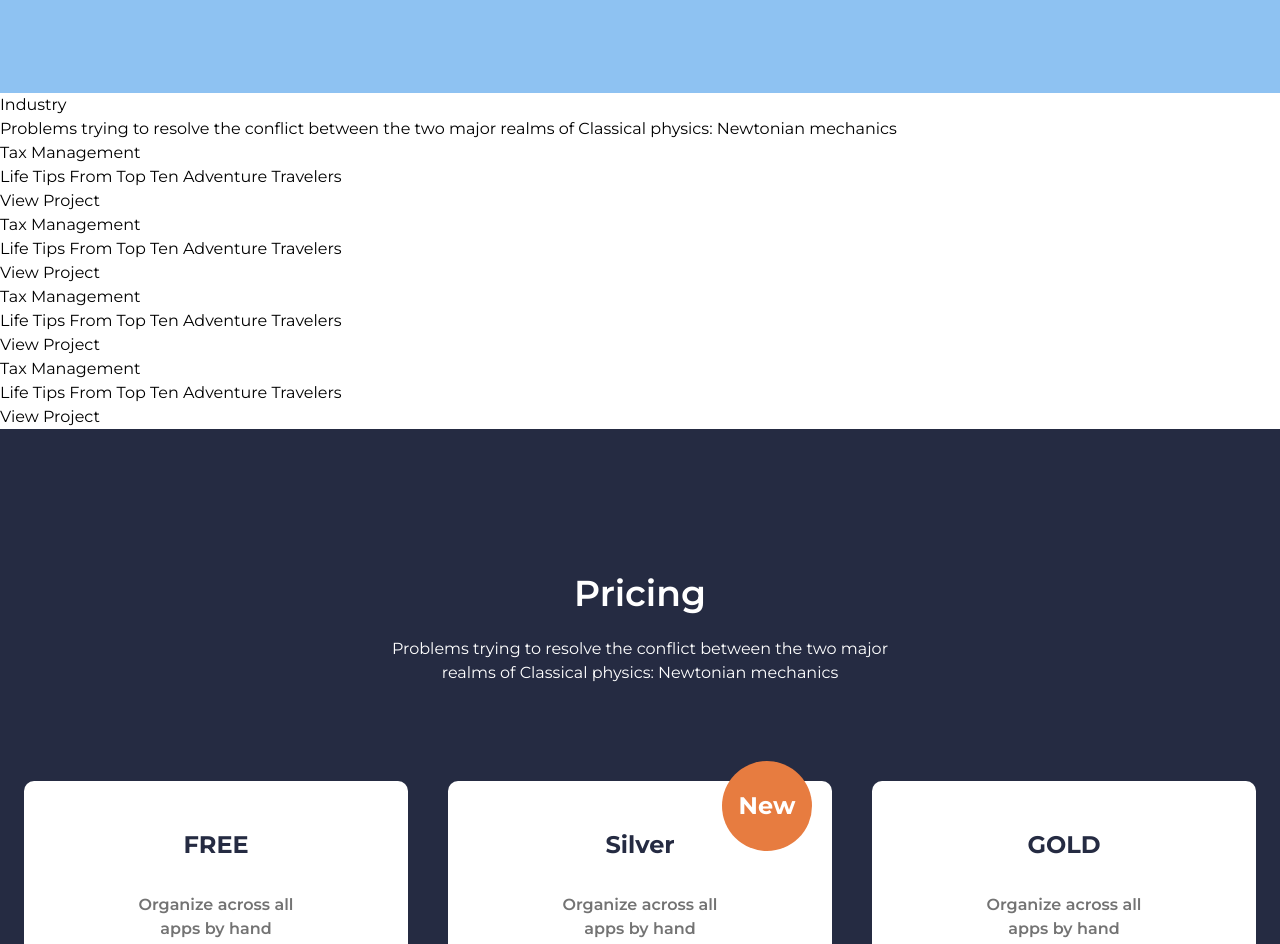
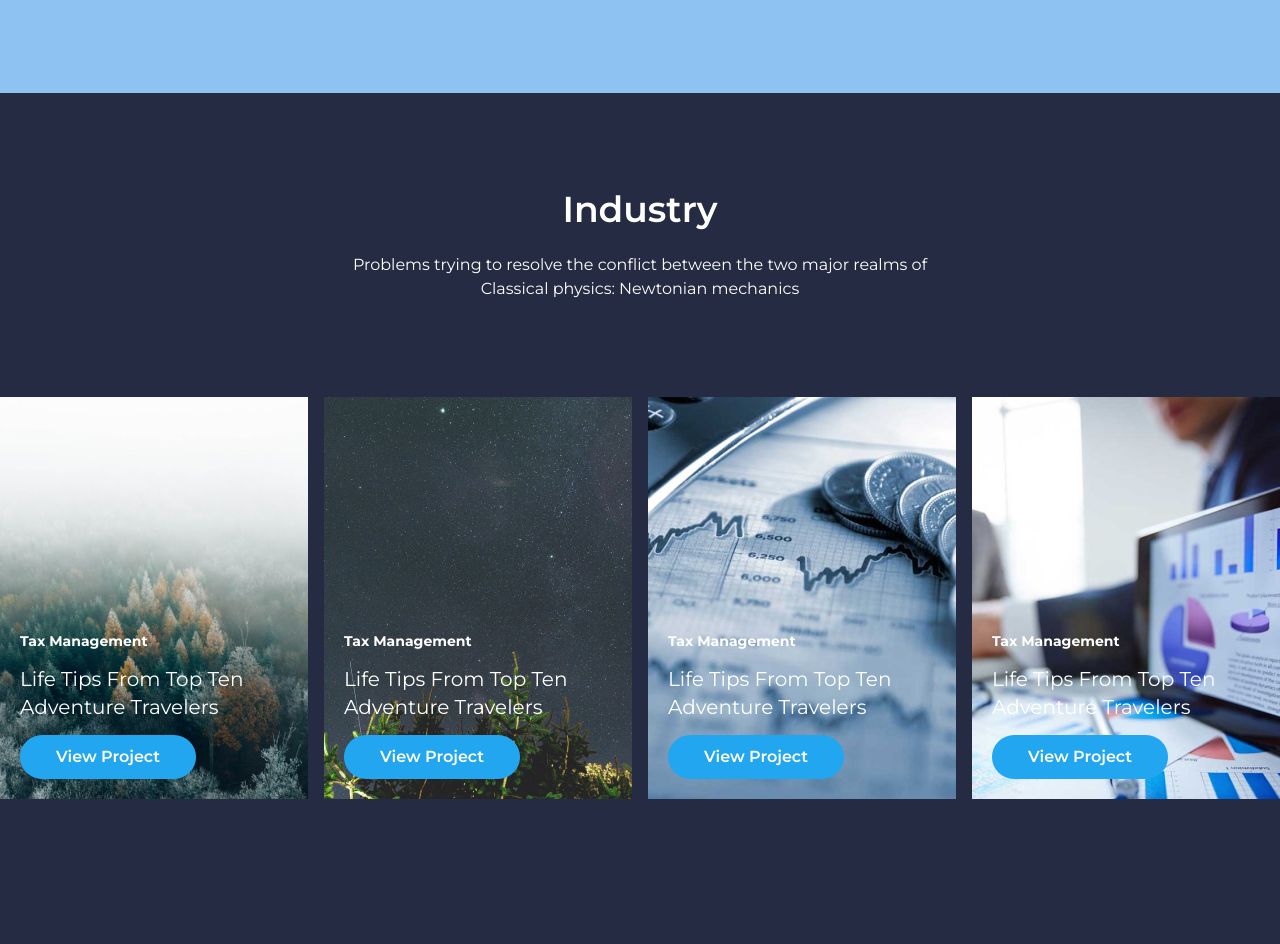
Before and after one commit to adrianholz/tailwind-website, a plain HTML site: page index.html in a window 1280 px wide. Shown: the part 1779-2723 px from the top of the page. Drawn offline with nearby package versions, Linux system fonts and the light colour scheme.

Commit message:
[feat] Add Industry section

```diff
--- a/index.html
+++ b/index.html
@@ -43,7 +43,7 @@
       </nav>
     </header>
 
-    <div
+    <section
       class="py-30 text-white"
       style="
         background-image: linear-gradient(to right, #000, transparent),
@@ -75,9 +75,9 @@
           </div>
         </div>
       </div>
-    </div>
+    </section>
 
-    <div style="background-color: #252b42">
+    <section style="background-color: #252b42">
       <div class="flex items-center gap-8 container mx-auto py-24 text-white">
         <div class="flex flex-col items-center justify-center py-10 px-6">
           <img class="mb-8" src="./assets/svg/wallet.svg" />
@@ -101,9 +101,9 @@
           </p>
         </div>
       </div>
-    </div>
+    </section>
 
-    <div style="background-color: #8ec2f2">
+    <section style="background-color: #8ec2f2">
       <div class="container mx-auto py-24 text-white">
         <div class="flex flex-col items-center mb-32">
           <h2 class="text-4xl font-semibold mb-6">What Clients Say</h2>
@@ -165,35 +165,93 @@
           </div>
         </div>
       </div>
-    </div>
+    </section>
 
-    <section>
-      <div>
-        <h2>Industry</h2>
-        <p>
+    <section style="background-color: #252b42">
+      <div class="container mx-auto py-24 text-white">
+        <div class="flex flex-col items-center mb-25">
+          <h2 class="text-4xl font-semibold mb-6">Industry</h2>
+          <p class="mb-24 text-center" style="max-width: 607px">
             Problems trying to resolve the conflict between the two major realms
             of Classical physics: Newtonian mechanics
           </p>
-        <div>
-          <div>
-            <span>Tax Management</span>
-            <h3>Life Tips From Top Ten Adventure Travelers</h3>
-            <a href="#">View Project</a>
+          <div class="flex items-center gap-4">
+            <div
+              class="flex flex-col justify-end bg-[url('./assets/jpg/post-1.jpg')] p-5"
+              style="height: 402px"
+            >
+              <span class="mb-3.5 font-bold text-sm">Tax Management</span>
+              <h3 class="mb-3.5 text-xl">
+                Life Tips From Top Ten Adventure Travelers
+              </h3>
+              <a
+                href="#"
+                style="
+                  background: #23a6f0;
+                  border-radius: 40px;
+                  width: fit-content;
+                "
+                class="flex items-center gap-3 px-9 py-2.5 text-white font-semibold block text-center"
+                >View Project</a
+              >
             </div>
-          <div>
-            <span>Tax Management</span>
-            <h3>Life Tips From Top Ten Adventure Travelers</h3>
-            <a href="#">View Project</a>
+            <div
+              class="flex flex-col justify-end bg-[url('./assets/jpg/post-2.jpg')] p-5"
+              style="height: 402px"
+            >
+              <span class="mb-3.5 font-bold text-sm">Tax Management</span>
+              <h3 class="mb-3.5 text-xl">
+                Life Tips From Top Ten Adventure Travelers
+              </h3>
+              <a
+                href="#"
+                style="
+                  background: #23a6f0;
+                  border-radius: 40px;
+                  width: fit-content;
+                "
+                class="flex items-center gap-3 px-9 py-2.5 text-white font-semibold block text-center"
+                >View Project</a
+              >
             </div>
-          <div>
-            <span>Tax Management</span>
-            <h3>Life Tips From Top Ten Adventure Travelers</h3>
-            <a href="#">View Project</a>
+            <div
+              class="flex flex-col justify-end bg-[url('./assets/jpg/post-3.jpg')] p-5"
+              style="height: 402px"
+            >
+              <span class="mb-3.5 font-bold text-sm">Tax Management</span>
+              <h3 class="mb-3.5 text-xl">
+                Life Tips From Top Ten Adventure Travelers
+              </h3>
+              <a
+                href="#"
+                style="
+                  background: #23a6f0;
+                  border-radius: 40px;
+                  width: fit-content;
+                "
+                class="flex items-center gap-3 px-9 py-2.5 text-white font-semibold block text-center"
+                >View Project</a
+              >
             </div>
-          <div>
-            <span>Tax Management</span>
-            <h3>Life Tips From Top Ten Adventure Travelers</h3>
-            <a href="#">View Project</a>
+            <div
+              class="flex flex-col justify-end bg-[url('./assets/jpg/post-4.jpg')] p-5"
+              style="height: 402px"
+            >
+              <span class="mb-3.5 font-bold text-sm">Tax Management</span>
+              <h3 class="mb-3.5 text-xl">
+                Life Tips From Top Ten Adventure Travelers
+              </h3>
+              <a
+                href="#"
+                style="
+                  background: #23a6f0;
+                  border-radius: 40px;
+                  width: fit-content;
+                "
+                class="flex items-center gap-3 px-9 py-2.5 text-white font-semibold block text-center"
+                >View Project</a
+              >
+            </div>
           </div>
         </div>
       </div>
```
Lines whose indentation alone changed are shown as unchanged.
